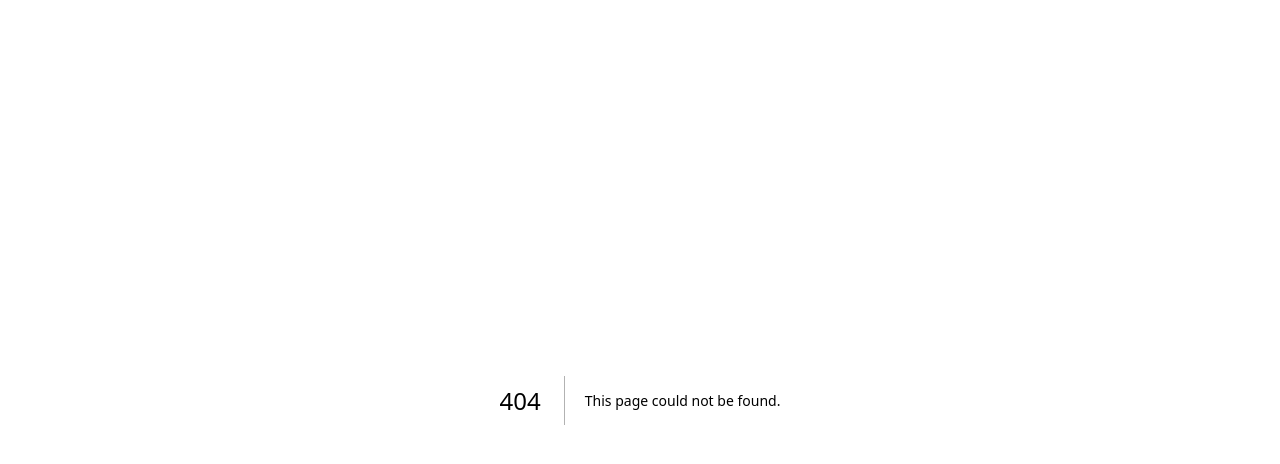
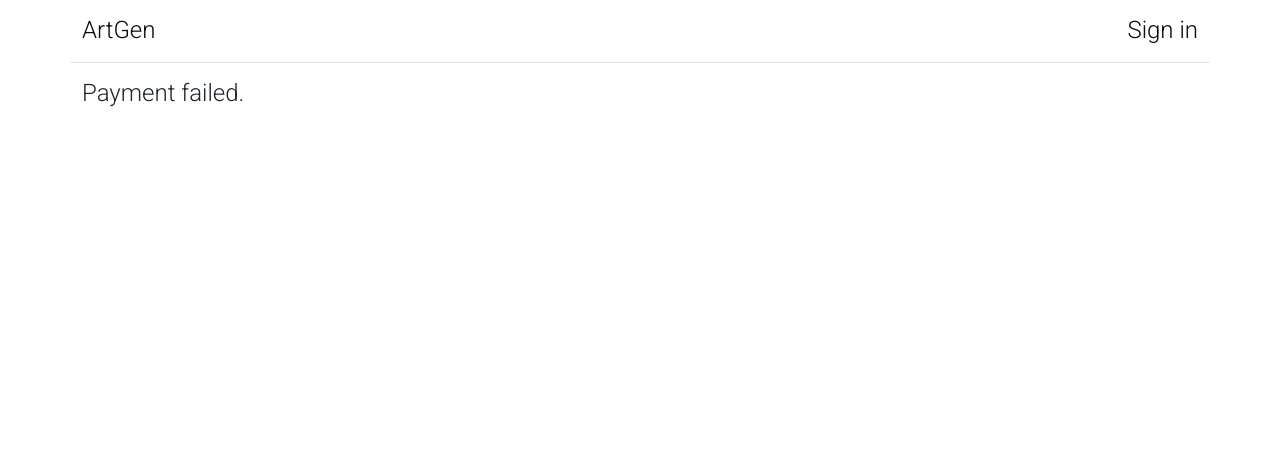
Before and after one commit to youngplq10/artgen-frontend, a Next.js app: page /dashboard/credits/cancel in a window 1280 px wide. Before the commit this address had no page. Shown: the top 464 px of the page. Built offline with nearby package versions, Linux system fonts and the light colour scheme; no server answers.

Commit message:
Created payment failed page

```diff
--- /dev/null
+++ b/src/app/dashboard/credits/cancel/page.tsx
@@ -0,0 +1,14 @@
+import CancelPaymentPage from '@/app/modules/CancelPaymentPage'
+import Navbar from '@/app/modules/Navbar'
+import React from 'react'
+
+const page = () => {
+    return (
+        <>
+            <Navbar />
+            <CancelPaymentPage />
+        </>
+    )
+}
+
+export default page
--- /dev/null
+++ b/src/app/modules/CancelPaymentPage.tsx
@@ -0,0 +1,12 @@
+import { Typography } from '@mui/material'
+import React from 'react'
+
+const CancelPaymentPage = () => {
+    return (
+        <div className='container-lg my-3'>
+            <Typography variant='h4'>Payment failed.</Typography>
+        </div>
+    )
+}
+
+export default CancelPaymentPage
```
